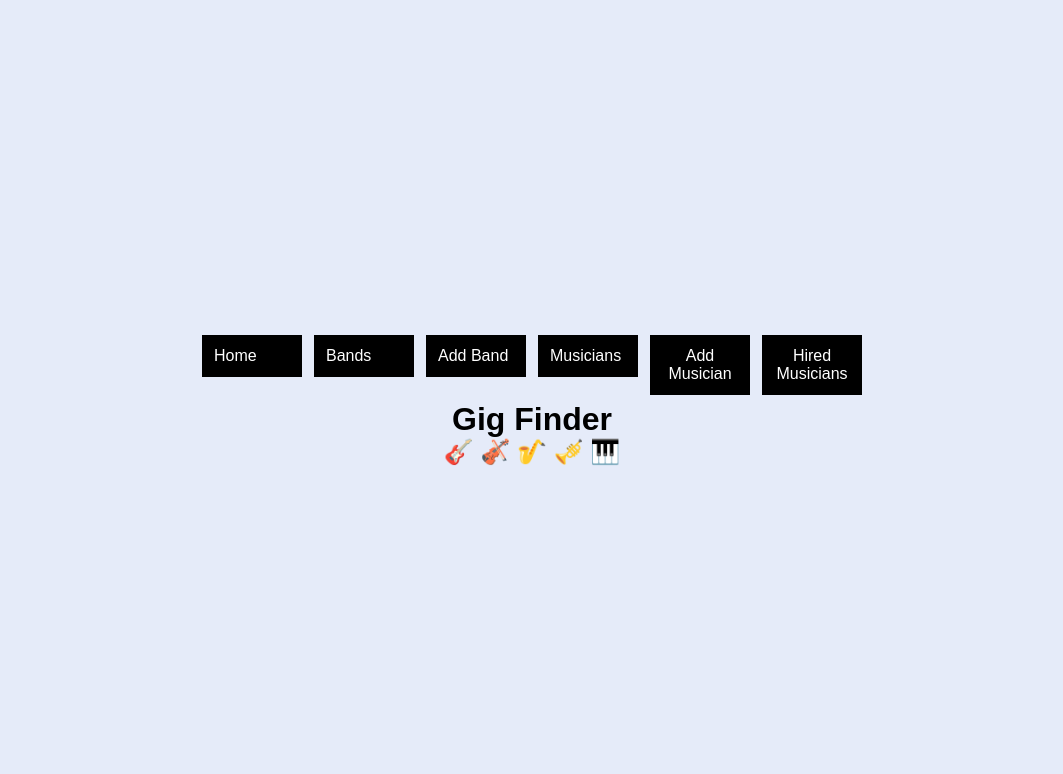
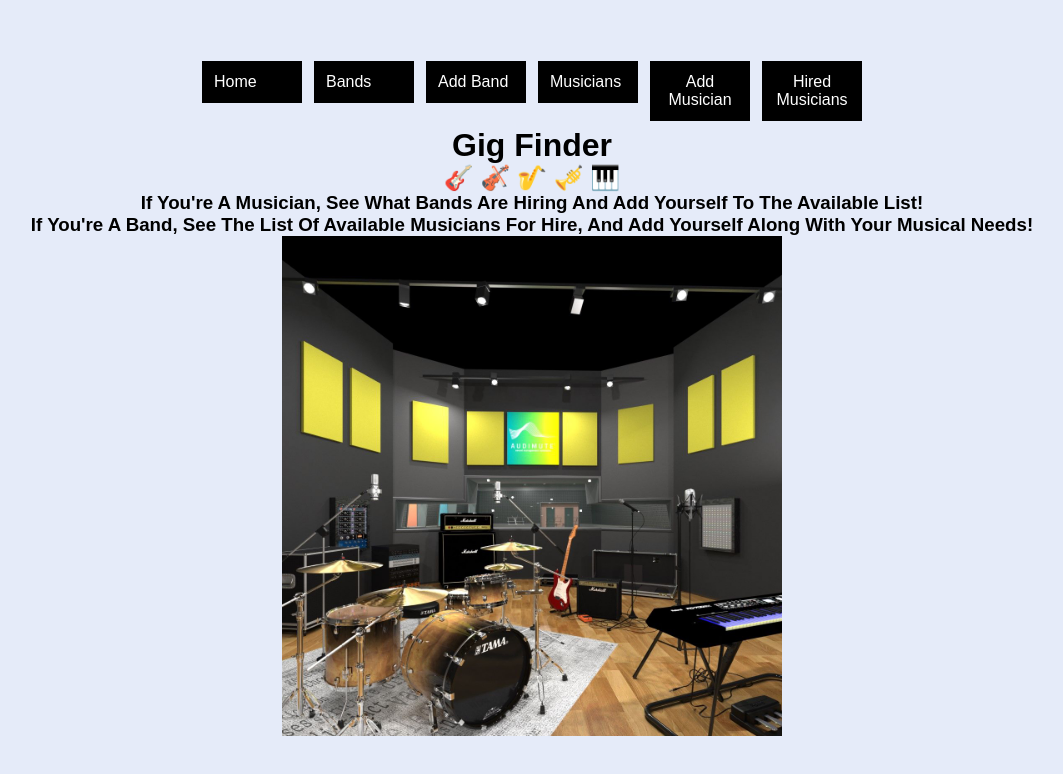
Before and after one commit to lammerij/my_band_app_frontend, a React (Create React App) app: page / in a window 1280 px wide. Shown: the top 774 px of the page, without its empty margins (108-1171 px from the left). Built offline with nearby package versions, Linux system fonts and the light colour scheme; no server answers.

Commit message:
add DELETE

```diff
--- a/src/components/Home.js
+++ b/src/components/Home.js
@@ -5,6 +5,10 @@ function Home() {
     <div>
       <h1>Gig Finder</h1>
       <h2>🎸 🎻 🎷 🎺 🎹</h2>
+      <h3>If You're A Musician, See What Bands Are Hiring And Add Yourself To The Available List!</h3>
+
+      <h3>If You're A Band, See The List Of Available Musicians For Hire, And Add Yourself Along With Your Musical Needs!</h3>
+      <img src="/images/standardkit.jpeg" width="500" height="500"></img>
     </div>
   );
 }
--- a/src/components/MusicianCard.js
+++ b/src/components/MusicianCard.js
@@ -1,5 +1,4 @@
 import React from "react";
-// import { useState } from "react";
 
 function MusicianCard({ musician, updatedHiredList }) {
   const { id, name, instrument, city, years_experience, hired } = musician;
@@ -18,7 +17,14 @@ function MusicianCard({ musician, updatedHiredList }) {
       .then((data) => updatedHiredList(data));
   }
 
-  // function handleFiredClick(){}
+  function handleFiredClick() {
+    fetch(`http://localhost:9494/musicians/${id}`, {
+      method: "DELETE",
+      headers: {
+        "Content-type": "application/json",
+      },
+    });
+  }
 
   return (
     <div className="card">
@@ -35,11 +41,9 @@ function MusicianCard({ musician, updatedHiredList }) {
         </div>
       </div>
       <div>
-        <button onClick={handleHiredClick}>
-          {hired ? "Hired" : "Hire"}
-        </button>
+        <button onClick={handleHiredClick}>{hired ? "Hired" : "Hire"}</button>
       </div>
-      <button>Fire</button>
+      <button onClick={handleFiredClick}>Fire</button>
     </div>
   );
 }
```
Also changed, not shown: public/images/standardkit.jpeg (added).
